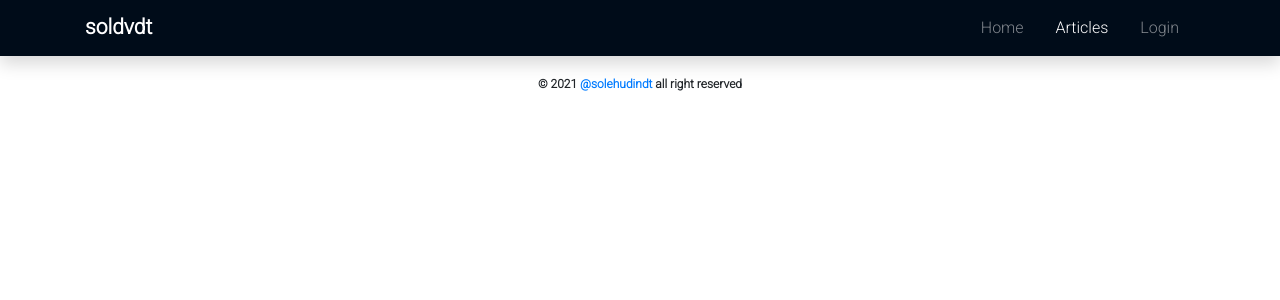
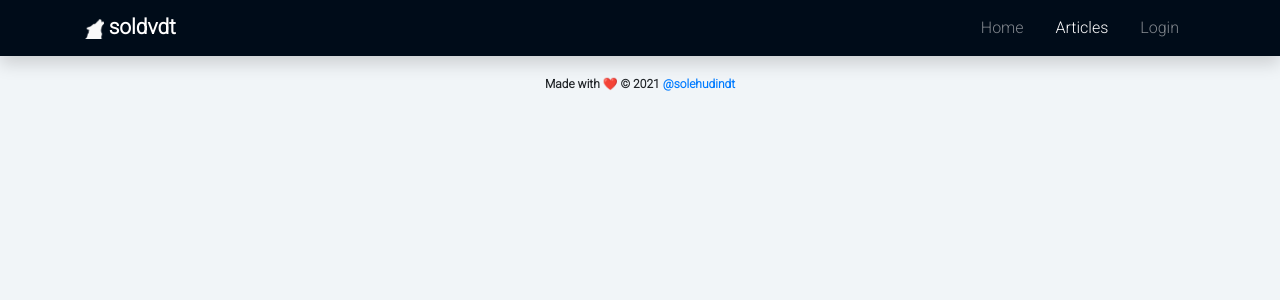
Before and after one commit to solehudindt/personal-blog, a Django app: page /artikel/ in a window 1280 px wide. Shown: the top 300 px of the page. Run offline with Django 3.2, Linux system fonts and the light colour scheme; data that the repository does not hold is empty; some libraries are stand-ins or nearby versions.

Commit message:
bg-color logo, footer

```diff
--- a/artikel/templates/artikel/artikel_list.html
+++ b/artikel/templates/artikel/artikel_list.html
@@ -9,7 +9,7 @@ Article
 
 
 {% for artikel in artikel_list %}
-  <div class="card shadow">
+  <div class="card shadow mb-3">
     <div class="card-body">
       <h3><a class="text-dark" href="{% url 'artikel:detail' artikel.slug %}">
           {{artikel.judul}}
--- a/static/custom.css
+++ b/static/custom.css
@@ -3,10 +3,15 @@
 body {
     font-family: 'Roboto', sans-serif;
     font-weight: 100;
+    background-color: #f1f5f8;
 }
 
 .navbar {
     padding: 0;
+}
+
+.container {
+    position: relative;
 }
 
 .bg-navb {
--- a/templates/index.html
+++ b/templates/index.html
@@ -45,9 +45,10 @@
               <i class="fas fa-envelope mr-3 fa-lg"></i>
             </a>
           </div>
+          {% include 'snippets/footer.html' %}
     </div>
 </div>
-{% include 'snippets/footer.html' %}
+
 <script src="{% static 'vendor/jquery-3.5.1.min.js' %}"></script>
 <script src="{% static 'vendor/popper.min.js' %}"></script>
 <script src="{% static 'vendor/bootstrap/js/bootstrap.min.js' %}"></script>
--- a/templates/snippets/footer.html
+++ b/templates/snippets/footer.html
@@ -1,3 +1,3 @@
 <footer>
-    © 2021 <a href="http://github.com/solehudindt" blank="true">@solehudindt</a> all right reserved
+    Made with️ ❤️ © 2021 <a href="http://github.com/solehudindt" blank="true">@solehudindt</a>
 </footer>
--- a/templates/snippets/navbar.html
+++ b/templates/snippets/navbar.html
@@ -1,20 +1,19 @@
+{% load static %}
 <nav class="navbar fixed-top navbar-expand-lg navbar-dark bg-navb shadow">
 <div class="container">
   <div class="d-flex flex-grow-1">
     <span class="w-100 d-lg-none d-block"></span>
     <a class="navbar-brand" href="{% url 'index' %}">
+      <img src="{% static 'logo.png' %}" alt="logo" style="max-height: 20px;">
         soldvdt
     </a>
-    <!-- <a class="navbar-brand-two mx-auto d-lg-none d-inline-block" href="#">
-        <img src="//placehold.it/40?text=LOGO" alt="logo">
-    </a> -->
     <div class="w-100 text-right">
         <button class="navbar-toggler" type="button" data-toggle="collapse" data-target="#myNavbar">
             <span class="navbar-toggler-icon"></span>
         </button>
     </div>
 </div>
-<div class="collapse navbar-collapse flex-grow-1 text-right" id="myNavbar">
+<div class="collapse navbar-collapse flex-grow-1 text-center" id="myNavbar">
     <ul class="navbar-nav ml-auto flex-nowrap">
         {% url 'index' as url %}
         <li class="nav-item
@@ -32,9 +31,16 @@
           ">
             <a href="{% url 'artikel:list' %}" class="nav-link m-2 menu-item nav-active">Articles</a>
         </li>
+
+        {% if request.user.is_authenticated %}
+        <li class="nav-item">
+          <a href="/admin/" class="nav-link m-2 menu-item">Dashboard</a>
+        </li>
+        {% else %}
         <li class="nav-item">
             <a href="/admin/" class="nav-link m-2 menu-item">Login</a>
         </li>
+        {% endif %}
     </ul>
 </div>
 
```
Also changed, not shown: static/logo.png (added).
